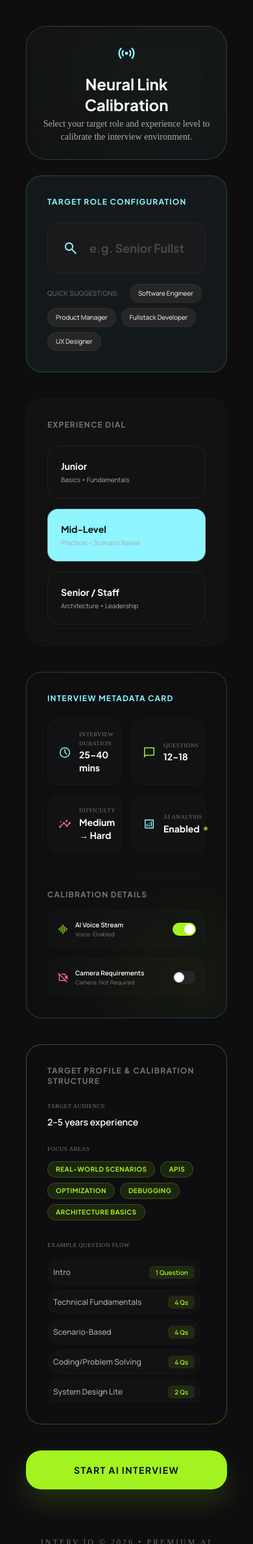
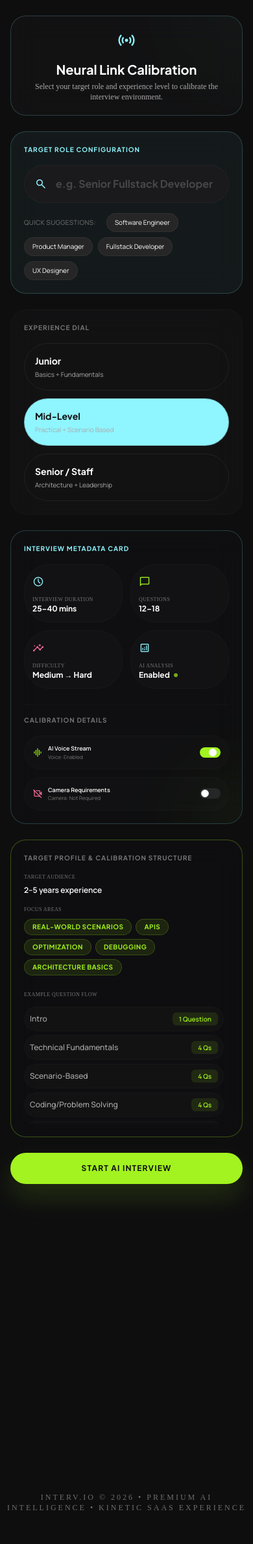
Before and after one commit to theanazz/Interv-io, a Flask app: template templates/lobby.html in a window 390 px wide. Shown: the part 80-2456 px from the top of the page at 65% size. Run offline with Flask 3, Linux system fonts and the light colour scheme; the template is opened without the code that fills it, so the values that code supplies are empty; some libraries are stand-ins or nearby versions; some web fonts are replaced.

Commit message:
Fix mobile responsiveness on interview lobby page

```diff
--- a/templates/lobby.html
+++ b/templates/lobby.html
@@ -10,24 +10,24 @@
 {% endblock %}
 
 {% block content %}
-<section class="max-w-4xl mx-auto px-10 py-6 mt-4">
-    <div class="glass-panel p-6 rounded-[2rem] border border-primary/20 relative overflow-hidden text-center mb-6">
+<section class="max-w-4xl mx-auto px-4 sm:px-6 md:px-10 py-4 md:py-6 mt-2 md:mt-4 pb-12 md:pb-6">
+    <div class="glass-panel p-5 md:p-6 rounded-[1.5rem] md:rounded-[2rem] border border-primary/20 relative overflow-hidden text-center mb-6">
         <span class="material-symbols-outlined text-primary text-3xl mb-3 animate-float">sensors</span>
-        <h2 class="font-headline text-2xl text-white mb-1">Neural Link Calibration</h2>
-        <p class="text-on-surface-variant font-label max-w-lg mx-auto text-sm">Select your target role and experience level to calibrate the interview environment.</p>
+        <h2 class="font-headline text-xl md:text-2xl text-white mb-1">Neural Link Calibration</h2>
+        <p class="text-on-surface-variant font-label max-w-lg mx-auto text-xs md:text-sm">Select your target role and experience level to calibrate the interview environment.</p>
 
-        <div class="absolute -right-20 -top-20 w-80 h-80 bg-primary/5 blur-[120px] rounded-full"></div>
+        <div class="absolute -right-20 -top-20 w-40 md:w-80 h-40 md:h-80 bg-primary/5 blur-[80px] md:blur-[120px] rounded-full"></div>
     </div>
 
-    <form action="{{ url_for('interview') }}" method="GET" class="space-y-10">
+    <form action="{{ url_for('interview') }}" method="GET" class="space-y-6 md:space-y-10">
         <!-- Universal Role Input -->
-        <div class="glass-panel p-8 rounded-3xl border border-primary/20 bg-primary/5">
-            <h3 class="font-headline text-xs text-primary uppercase tracking-widest mb-6">Target Role Configuration</h3>
+        <div class="glass-panel p-5 md:p-8 rounded-[1.5rem] md:rounded-3xl border border-primary/20 bg-primary/5">
+            <h3 class="font-headline text-[10px] md:text-xs text-primary uppercase tracking-widest mb-4 md:mb-6">Target Role Configuration</h3>
             <div class="relative">
-                <span class="material-symbols-outlined absolute left-6 top-1/2 -translate-y-1/2 text-primary text-2xl">search</span>
+                <span class="material-symbols-outlined absolute left-4 md:left-6 top-1/2 -translate-y-1/2 text-primary text-xl md:text-2xl">search</span>
                 <input type="text" name="role" required
                        placeholder="e.g. Senior Fullstack Developer"
-                       class="w-full bg-surface-container border border-outline-variant/20 rounded-2xl py-6 pl-16 pr-8 text-white font-headline text-lg focus:outline-none focus:border-primary transition-all placeholder:text-outline/50">
+                       class="w-full bg-surface-container border border-outline-variant/20 rounded-xl md:rounded-2xl py-4 md:py-6 pl-12 md:pl-16 pr-6 md:pr-8 text-white font-headline text-base md:text-lg focus:outline-none focus:border-primary transition-all placeholder:text-outline/50">
             </div>
             <div class="flex flex-wrap gap-2 mt-4">
                 <span class="text-[10px] text-outline uppercase tracking-wider mr-2 self-center">Quick Suggestions:</span>
@@ -39,26 +39,26 @@
         </div>
 
         <!-- Experience Level Selection -->
-        <div class="glass-panel p-8 rounded-3xl border border-outline-variant/10">
-            <h3 class="font-headline text-xs text-outline uppercase tracking-widest mb-6">Experience Dial</h3>
-            <div class="flex flex-wrap gap-4">
-                <label class="cursor-pointer group flex-1 min-w-[200px]">
+        <div class="glass-panel p-5 md:p-8 rounded-[1.5rem] md:rounded-3xl border border-outline-variant/10">
+            <h3 class="font-headline text-[10px] md:text-xs text-outline uppercase tracking-widest mb-4 md:mb-6">Experience Dial</h3>
+            <div class="flex flex-col sm:flex-row flex-wrap gap-3 md:gap-4">
+                <label class="cursor-pointer group flex-1">
                     <input type="radio" name="level" value="Junior" class="peer sr-only">
-                    <span class="block p-5 rounded-2xl border border-outline-variant/30 group-hover:border-primary/50 peer-checked:bg-primary peer-checked:text-background transition-all h-full">
+                    <span class="block p-4 md:p-5 rounded-xl md:rounded-2xl border border-outline-variant/30 group-hover:border-primary/50 peer-checked:bg-primary peer-checked:text-background transition-all h-full">
                         <span class="block font-headline text-sm font-bold">Junior</span>
                         <span class="block text-[10px] text-on-surface-variant group-hover:text-white peer-checked:!text-background/80 mt-1 font-body transition-colors">Basics + Fundamentals</span>
                     </span>
                 </label>
-                <label class="cursor-pointer group flex-1 min-w-[200px]">
+                <label class="cursor-pointer group flex-1">
                     <input type="radio" name="level" value="Mid-Level" class="peer sr-only" checked>
-                    <span class="block p-5 rounded-2xl border border-outline-variant/30 group-hover:border-primary/50 peer-checked:bg-primary peer-checked:text-background transition-all h-full">
+                    <span class="block p-4 md:p-5 rounded-xl md:rounded-2xl border border-outline-variant/30 group-hover:border-primary/50 peer-checked:bg-primary peer-checked:text-background transition-all h-full">
                         <span class="block font-headline text-sm font-bold">Mid-Level</span>
                         <span class="block text-[10px] text-on-surface-variant group-hover:text-white peer-checked:!text-background/80 mt-1 font-body transition-colors">Practical + Scenario Based</span>
                     </span>
                 </label>
-                <label class="cursor-pointer group flex-1 min-w-[200px]">
+                <label class="cursor-pointer group flex-1">
                     <input type="radio" name="level" value="Senior" class="peer sr-only">
-                    <span class="block p-5 rounded-2xl border border-outline-variant/30 group-hover:border-primary/50 peer-checked:bg-primary peer-checked:text-background transition-all h-full">
+                    <span class="block p-4 md:p-5 rounded-xl md:rounded-2xl border border-outline-variant/30 group-hover:border-primary/50 peer-checked:bg-primary peer-checked:text-background transition-all h-full">
                         <span class="block font-headline text-sm font-bold">Senior / Staff</span>
                         <span class="block text-[10px] text-on-surface-variant group-hover:text-white peer-checked:!text-background/80 mt-1 font-body transition-colors">Architecture + Leadership</span>
                     </span>
@@ -67,47 +67,47 @@
         </div>
 
         <!-- Session Specifications Card (Interview Metadata Card) -->
-        <div class="glass-panel p-8 rounded-3xl border border-primary/20 bg-surface-container-low/40 relative overflow-hidden">
-            <div class="absolute -right-20 -bottom-20 w-64 h-64 bg-secondary/5 blur-[80px] rounded-full"></div>
+        <div class="glass-panel p-5 md:p-8 rounded-[1.5rem] md:rounded-3xl border border-primary/20 bg-surface-container-low/40 relative overflow-hidden">
+            <div class="absolute -right-20 -bottom-20 w-40 md:w-64 h-40 md:h-64 bg-secondary/5 blur-[60px] md:blur-[80px] rounded-full"></div>
 
-            <div class="flex flex-col md:flex-row gap-8 justify-between">
+            <div class="flex flex-col md:flex-row gap-6 md:gap-8 justify-between">
                 <!-- Left: Dynamic Specs -->
-                <div class="flex-grow space-y-6">
-                    <h3 class="font-headline text-xs text-primary uppercase tracking-widest">Interview Metadata Card</h3>
-                    <div class="grid grid-cols-2 gap-4">
+                <div class="flex-grow space-y-4 md:space-y-6">
+                    <h3 class="font-headline text-[10px] md:text-xs text-primary uppercase tracking-widest">Interview Metadata Card</h3>
+                    <div class="grid grid-cols-2 gap-3 md:gap-4">
                         <!-- Duration -->
-                        <div class="p-4 rounded-2xl bg-surface-container-highest/20 border border-outline-variant/10 flex items-center gap-3">
-                            <span class="material-symbols-outlined text-primary text-xl">schedule</span>
+                        <div class="p-3 md:p-4 rounded-xl md:rounded-2xl bg-surface-container-highest/20 border border-outline-variant/10 flex flex-col md:flex-row md:items-center gap-2 md:gap-3">
+                            <span class="material-symbols-outlined text-primary text-lg md:text-xl">schedule</span>
                             <div>
-                                <span class="block text-[9px] uppercase tracking-wider text-outline font-label">Interview Duration</span>
-                                <span class="block text-sm font-headline text-white font-bold" id="meta-duration">25 mins</span>
+                                <span class="block text-[8px] md:text-[9px] uppercase tracking-wider text-outline font-label">Interview Duration</span>
+                                <span class="block text-xs md:text-sm font-headline text-white font-bold" id="meta-duration">25 mins</span>
                             </div>
                         </div>
 
                         <!-- Questions -->
-                        <div class="p-4 rounded-2xl bg-surface-container-highest/20 border border-outline-variant/10 flex items-center gap-3">
-                            <span class="material-symbols-outlined text-secondary text-xl">chat_bubble</span>
+                        <div class="p-3 md:p-4 rounded-xl md:rounded-2xl bg-surface-container-highest/20 border border-outline-variant/10 flex flex-col md:flex-row md:items-center gap-2 md:gap-3">
+                            <span class="material-symbols-outlined text-secondary text-lg md:text-xl">chat_bubble</span>
                             <div>
-                                <span class="block text-[9px] uppercase tracking-wider text-outline font-label">Questions</span>
-                                <span class="block text-sm font-headline text-white font-bold" id="meta-questions">12</span>
+                                <span class="block text-[8px] md:text-[9px] uppercase tracking-wider text-outline font-label">Questions</span>
+                                <span class="block text-xs md:text-sm font-headline text-white font-bold" id="meta-questions">12</span>
                             </div>
                         </div>
 
                         <!-- Difficulty -->
-                        <div class="p-4 rounded-2xl bg-surface-container-highest/20 border border-outline-variant/10 flex items-center gap-3">
-                            <span class="material-symbols-outlined text-tertiary text-xl">insights</span>
+                        <div class="p-3 md:p-4 rounded-xl md:rounded-2xl bg-surface-container-highest/20 border border-outline-variant/10 flex flex-col md:flex-row md:items-center gap-2 md:gap-3">
+                            <span class="material-symbols-outlined text-tertiary text-lg md:text-xl">insights</span>
                             <div>
-                                <span class="block text-[9px] uppercase tracking-wider text-outline font-label">Difficulty</span>
-                                <span class="block text-sm font-headline text-white font-bold" id="meta-difficulty">Mid-Level</span>
+                                <span class="block text-[8px] md:text-[9px] uppercase tracking-wider text-outline font-label">Difficulty</span>
+                                <span class="block text-xs md:text-sm font-headline text-white font-bold" id="meta-difficulty">Mid-Level</span>
                             </div>
                         </div>
 
                         <!-- AI Analysis -->
-                        <div class="p-4 rounded-2xl bg-surface-container-highest/20 border border-outline-variant/10 flex items-center gap-3">
-                            <span class="material-symbols-outlined text-primary text-xl">analytics</span>
+                        <div class="p-3 md:p-4 rounded-xl md:rounded-2xl bg-surface-container-highest/20 border border-outline-variant/10 flex flex-col md:flex-row md:items-center gap-2 md:gap-3">
+                            <span class="material-symbols-outlined text-primary text-lg md:text-xl">analytics</span>
                             <div>
-                                <span class="block text-[9px] uppercase tracking-wider text-outline font-label">AI Analysis</span>
-                                <span class="block text-sm font-headline text-white font-bold flex items-center gap-1.5">
+                                <span class="block text-[8px] md:text-[9px] uppercase tracking-wider text-outline font-label">AI Analysis</span>
+                                <span class="block text-xs md:text-sm font-headline text-white font-bold flex items-center gap-1.5">
                                     Enabled
                                     <span class="w-1.5 h-1.5 rounded-full bg-secondary animate-pulse"></span>
                                 </span>
@@ -117,45 +117,45 @@
                 </div>
 
                 <!-- Right: Interactive Toggles -->
-                <div class="w-full md:w-80 flex flex-col justify-between border-t md:border-t-0 md:border-l border-outline-variant/10 pt-6 md:pt-0 md:pl-8 space-y-4">
-                    <h3 class="font-headline text-xs text-outline uppercase tracking-widest">Calibration Details</h3>
+                <div class="w-full md:w-80 flex flex-col justify-between border-t md:border-t-0 md:border-l border-outline-variant/10 pt-4 md:pt-0 md:pl-8 space-y-4">
+                    <h3 class="font-headline text-[10px] md:text-xs text-outline uppercase tracking-widest">Calibration Details</h3>
 
-                    <div class="space-y-4">
+                    <div class="space-y-3 md:space-y-4">
                         <!-- AI Voice Toggle -->
-                        <div class="flex items-center justify-between p-3.5 rounded-2xl bg-surface-container-highest/10 border border-outline-variant/10">
-                            <div class="flex items-center gap-2.5">
-                                <span class="material-symbols-outlined text-secondary text-lg" id="voice-icon">graphic_eq</span>
+                        <div class="flex items-center justify-between p-3 md:p-3.5 rounded-xl md:rounded-2xl bg-surface-container-highest/10 border border-outline-variant/10">
+                            <div class="flex items-center gap-2 md:gap-2.5">
+                                <span class="material-symbols-outlined text-secondary text-base md:text-lg" id="voice-icon">graphic_eq</span>
                                 <div>
-                                    <span class="block text-[10px] text-white font-bold">AI Voice Stream</span>
-                                    <span class="block text-[9px] text-outline" id="voice-status-text">Voice: Enabled</span>
+                                    <span class="block text-[9px] md:text-[10px] text-white font-bold">AI Voice Stream</span>
+                                    <span class="block text-[8px] md:text-[9px] text-outline" id="voice-status-text">Voice: Enabled</span>
                                 </div>
                             </div>
                             <label class="relative inline-flex items-center cursor-pointer">
                                 <input type="checkbox" id="voice-toggle" name="voice" value="enabled" class="sr-only peer" checked>
-                                <div class="w-9 h-5 bg-surface-variant peer-focus:outline-none rounded-full peer peer-checked:after:translate-x-full peer-checked:after:border-white after:content-[''] after:absolute after:top-[2px] after:left-[2px] after:bg-white after:border-gray-300 after:border after:rounded-full after:h-4 after:w-4 after:transition-all peer-checked:bg-secondary"></div>
+                                <div class="w-8 h-4 md:w-9 md:h-5 bg-surface-variant peer-focus:outline-none rounded-full peer peer-checked:after:translate-x-full peer-checked:after:border-white after:content-[''] after:absolute after:top-[2px] after:left-[2px] after:bg-white after:border-gray-300 after:border after:rounded-full after:h-3 md:after:h-4 after:w-3 md:after:w-4 after:transition-all peer-checked:bg-secondary"></div>
                             </label>
                         </div>
 
                         <!-- Camera Toggle -->
-                        <div class="flex items-center justify-between p-3.5 rounded-2xl bg-surface-container-highest/10 border border-outline-variant/10">
-                            <div class="flex items-center gap-2.5">
-                                <span class="material-symbols-outlined text-tertiary text-lg" id="camera-icon">videocam_off</span>
+                        <div class="flex items-center justify-between p-3 md:p-3.5 rounded-xl md:rounded-2xl bg-surface-container-highest/10 border border-outline-variant/10">
+                            <div class="flex items-center gap-2 md:gap-2.5">
+                                <span class="material-symbols-outlined text-tertiary text-base md:text-lg" id="camera-icon">videocam_off</span>
                                 <div>
-                                    <span class="block text-[10px] text-white font-bold">Camera Requirements</span>
-                                    <span class="block text-[9px] text-outline" id="camera-status-text">Camera: Not Required</span>
+                                    <span class="block text-[9px] md:text-[10px] text-white font-bold">Camera Requirements</span>
+                                    <span class="block text-[8px] md:text-[9px] text-outline" id="camera-status-text">Camera: Not Required</span>
                                 </div>
                             </div>
                             <label class="relative inline-flex items-center cursor-pointer">
                                 <input type="checkbox" id="camera-toggle" name="camera" value="enabled" class="sr-only peer">
-                                <div class="w-9 h-5 bg-surface-variant peer-focus:outline-none rounded-full peer peer-checked:after:translate-x-full peer-checked:after:border-white after:content-[''] after:absolute after:top-[2px] after:left-[2px] after:bg-white after:border-gray-300 after:border after:rounded-full after:h-4 after:w-4 after:transition-all peer-checked:bg-primary"></div>
+                                <div class="w-8 h-4 md:w-9 md:h-5 bg-surface-variant peer-focus:outline-none rounded-full peer peer-checked:after:translate-x-full peer-checked:after:border-white after:content-[''] after:absolute after:top-[2px] after:left-[2px] after:bg-white after:border-gray-300 after:border after:rounded-full after:h-3 md:after:h-4 after:w-3 md:after:w-4 after:transition-all peer-checked:bg-primary"></div>
                             </label>
                         </div>
 
                         <!-- Camera Preview Block -->
-                        <div id="lobby-camera-preview-container" class="hidden mt-3 w-full h-32 rounded-2xl overflow-hidden border border-primary/20 relative bg-black/60 shadow-[0_0_15px_rgba(143,245,255,0.15)]">
+                        <div id="lobby-camera-preview-container" class="hidden mt-3 w-full h-24 md:h-32 rounded-xl md:rounded-2xl overflow-hidden border border-primary/20 relative bg-black/60 shadow-[0_0_15px_rgba(143,245,255,0.15)]">
                             <video id="lobby-webcam-preview" autoplay playsinline muted class="w-full h-full object-cover"></video>
-                            <span class="absolute bottom-2 left-3 text-[8px] tracking-widest uppercase font-label bg-black/60 backdrop-blur px-2 py-0.5 rounded text-primary flex items-center gap-1.5">
-                                <span class="w-1.5 h-1.5 rounded-full bg-secondary animate-pulse"></span>
+                            <span class="absolute bottom-2 left-2 md:left-3 text-[7px] md:text-[8px] tracking-widest uppercase font-label bg-black/60 backdrop-blur px-2 py-0.5 rounded text-primary flex items-center gap-1 md:gap-1.5">
+                                <span class="w-1 md:w-1.5 h-1 md:h-1.5 rounded-full bg-secondary animate-pulse"></span>
                                 Webcam Active
                             </span>
                         </div>
@@ -165,35 +165,35 @@
         </div>
 
         <!-- Target Profile & Calibration Structure Card -->
-        <div id="calibration-details-panel" class="glass-panel p-8 rounded-3xl border border-outline-variant/10 bg-surface-container-low/20 transition-all duration-300">
-            <h3 class="font-headline text-xs text-outline uppercase tracking-widest mb-6">Target Profile & Calibration Structure</h3>
+        <div id="calibration-details-panel" class="glass-panel p-5 md:p-8 rounded-[1.5rem] md:rounded-3xl border border-outline-variant/10 bg-surface-container-low/20 transition-all duration-300">
+            <h3 class="font-headline text-[10px] md:text-xs text-outline uppercase tracking-widest mb-4 md:mb-6">Target Profile & Calibration Structure</h3>
 
-            <div class="grid grid-cols-1 md:grid-cols-2 gap-8">
+            <div class="grid grid-cols-1 md:grid-cols-2 gap-6 md:gap-8">
                 <!-- Target & Focus Areas -->
-                <div class="space-y-6">
+                <div class="space-y-4 md:space-y-6">
                     <div>
-                        <span class="block text-[9px] uppercase tracking-wider text-outline font-label mb-2">Target Audience</span>
-                        <p class="text-sm text-white font-bold" id="calib-target-users">Students, Freshers, Interns</p>
+                        <span class="block text-[8px] md:text-[9px] uppercase tracking-wider text-outline font-label mb-1.5 md:mb-2">Target Audience</span>
+                        <p class="text-xs md:text-sm text-white font-bold" id="calib-target-users">Students, Freshers, Interns</p>
                     </div>
                     <div>
-                        <span class="block text-[9px] uppercase tracking-wider text-outline font-label mb-3">Focus Areas</span>
-                        <div class="flex flex-wrap gap-2" id="calib-focus-areas">
+                        <span class="block text-[8px] md:text-[9px] uppercase tracking-wider text-outline font-label mb-2 md:mb-3">Focus Areas</span>
+                        <div class="flex flex-wrap gap-1.5 md:gap-2" id="calib-focus-areas">
                             <!-- Pills populated by JavaScript -->
                         </div>
                     </div>
                 </div>
 
                 <!-- Example Flow Breakdown -->
-                <div class="space-y-4">
-                    <span class="block text-[9px] uppercase tracking-wider text-outline font-label">Example Question Flow</span>
-                    <div class="space-y-2 max-h-[220px] overflow-y-auto custom-scrollbar pr-2" id="calib-flow-breakdown">
+                <div class="space-y-3 md:space-y-4">
+                    <span class="block text-[8px] md:text-[9px] uppercase tracking-wider text-outline font-label">Example Question Flow</span>
+                    <div class="space-y-1.5 md:space-y-2 max-h-[180px] md:max-h-[220px] overflow-y-auto custom-scrollbar pr-2" id="calib-flow-breakdown">
                         <!-- Populated by JavaScript -->
                     </div>
                 </div>
             </div>
         </div>
 
-        <button type="submit" class="w-full py-5 rounded-[1.5rem] bg-secondary text-background font-headline text-sm uppercase tracking-widest hover:brightness-110 hover:scale-[1.01] active:scale-[0.99] transition-all duration-200 shadow-[0_20px_40px_rgba(162,243,31,0.15)] font-bold">
+        <button type="submit" class="w-full py-4 md:py-5 rounded-xl md:rounded-[1.5rem] bg-secondary text-background font-headline text-xs md:text-sm uppercase tracking-widest hover:brightness-110 hover:scale-[1.01] active:scale-[0.99] transition-all duration-200 shadow-[0_20px_40px_rgba(162,243,31,0.15)] font-bold">
             Start AI Interview
         </button>
     </form>
```
